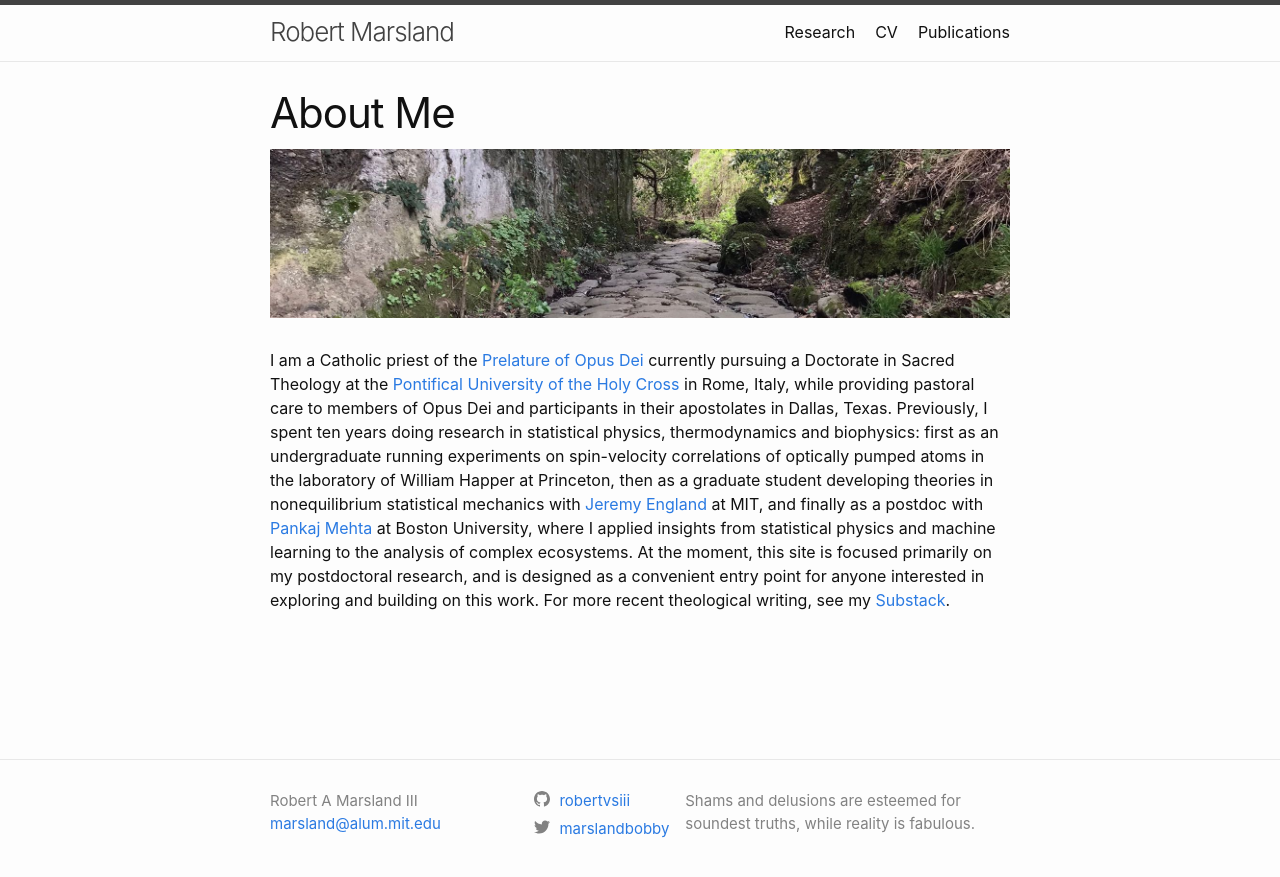
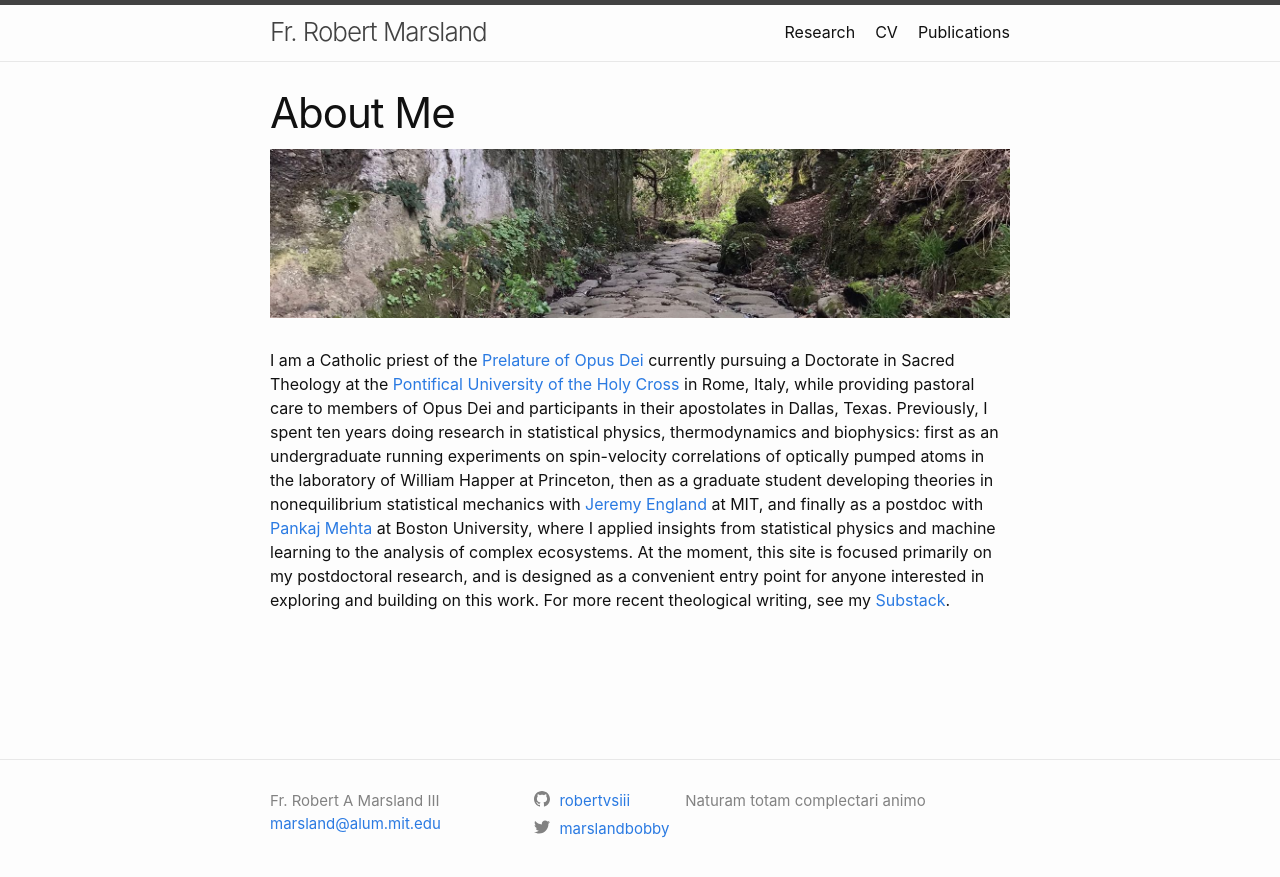
Before and after one commit to robertvsiii/robertvsiii.github.io, a Jekyll site: the page built from index.markdown, in a window 1280 px wide. Shown: the top 877 px of the page. Built offline with Jekyll 4.4.1, drawn with Linux system fonts in a browser that asks for light colours.

Commit message:
Update _config.yml

```diff
--- a/_config.yml
+++ b/_config.yml
@@ -18,10 +18,10 @@
 # You can create any custom variable you would like, and they will be accessible
 # in the templates via {{ site.myvariable }}.
 
-title: 'Robert Marsland'
-author: Robert A Marsland III
+title: 'Fr. Robert Marsland'
+author: Fr. Robert A Marsland III
 email: marsland@alum.mit.edu
-description: "Shams and delusions are esteemed for soundest truths, while reality is fabulous."
+description: "Naturam totam complectari animo"
 baseurl: "" # the subpath of your site, e.g. /blog
 url: "" # the base hostname & protocol for your site, e.g. http://example.com
 twitter_username: marslandbobby
```
